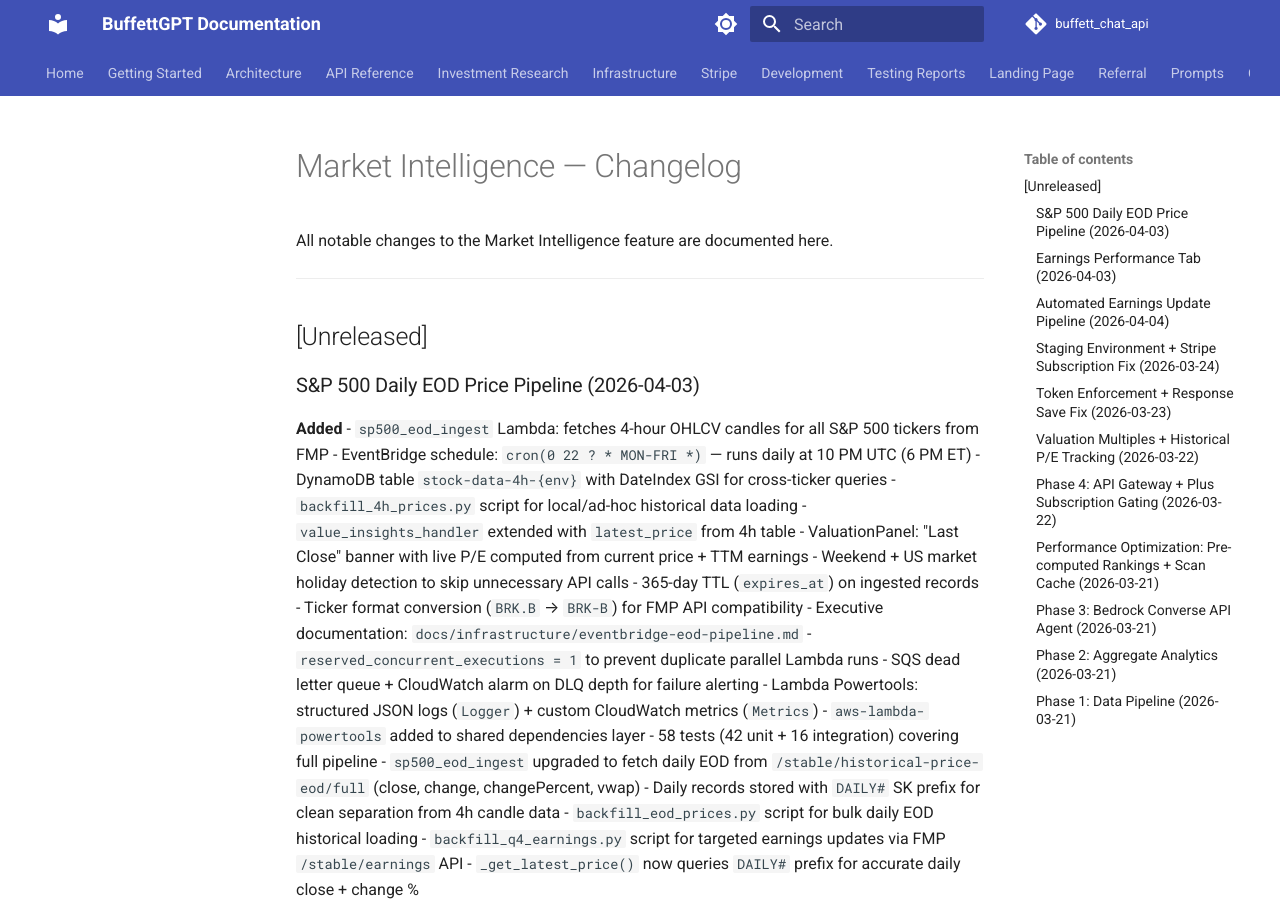
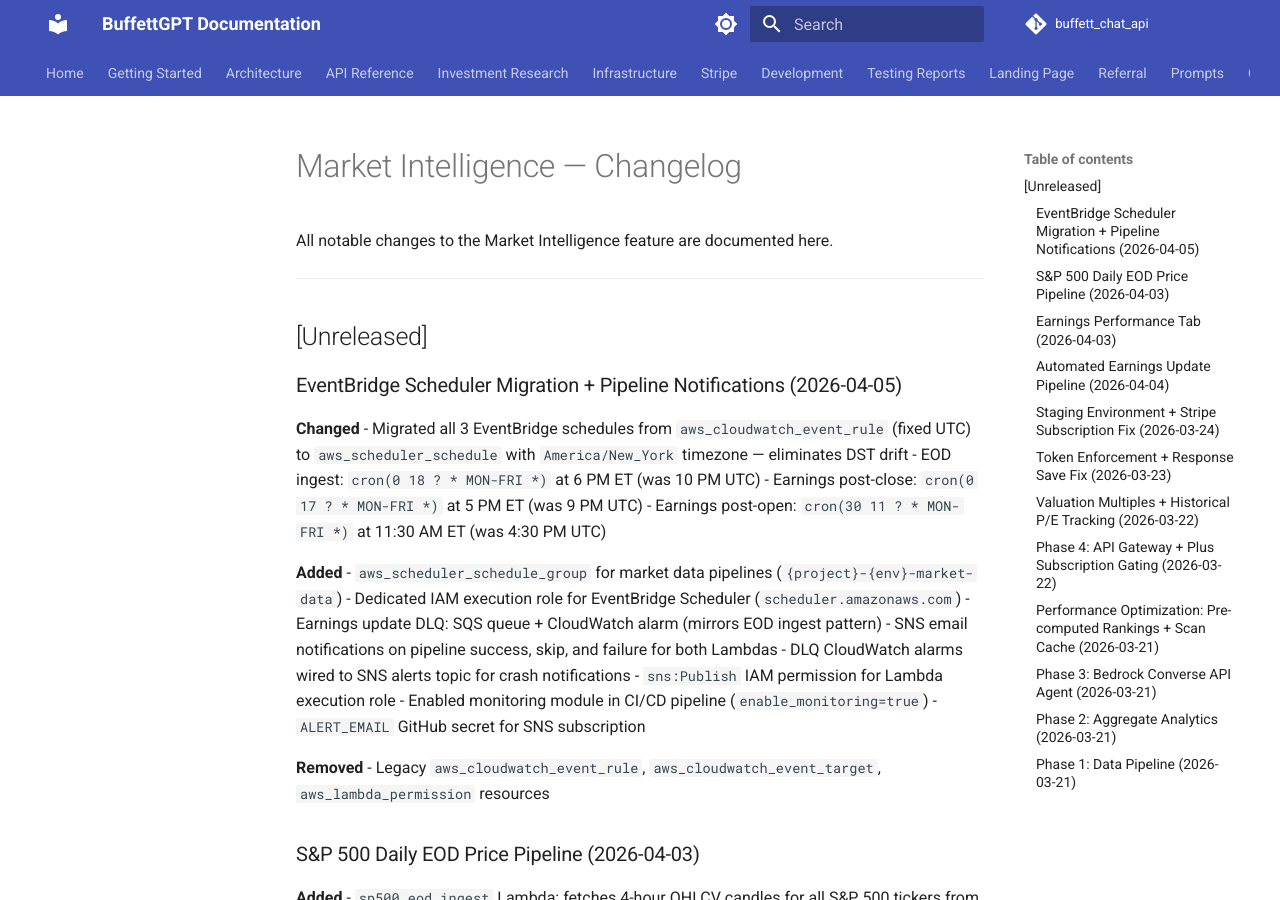
Before and after one commit to mamba4eva824/buffettGPT, an MkDocs documentation site: the page built from docs/market-intelligence/CHANGELOG.md, in a window 1280 px wide and 900 px high. Built offline with MkDocs 1.6.1 and Material for MkDocs 9.7.7, drawn with Linux system fonts in a browser that asks for light colours; comment, search, counter and statistics services are not loaded.

Commit message:
docs: update changelog with EventBridge Scheduler migration and pipeline notifications
Co-Authored-By: Claude Opus 4.6 (1M context) <noreply@anthropic.com>

```diff
--- a/docs/market-intelligence/CHANGELOG.md
+++ b/docs/market-intelligence/CHANGELOG.md
@@ -5,6 +5,27 @@ All notable changes to the Market Intelligence feature are documented here.
 ---
 
 ## [Unreleased]
+
+### EventBridge Scheduler Migration + Pipeline Notifications (2026-04-05)
+
+**Changed**
+- Migrated all 3 EventBridge schedules from `aws_cloudwatch_event_rule` (fixed UTC) to `aws_scheduler_schedule` with `America/New_York` timezone — eliminates DST drift
+- EOD ingest: `cron(0 18 ? * MON-FRI *)` at 6 PM ET (was 10 PM UTC)
+- Earnings post-close: `cron(0 17 ? * MON-FRI *)` at 5 PM ET (was 9 PM UTC)
+- Earnings post-open: `cron(30 11 ? * MON-FRI *)` at 11:30 AM ET (was 4:30 PM UTC)
+
+**Added**
+- `aws_scheduler_schedule_group` for market data pipelines (`{project}-{env}-market-data`)
+- Dedicated IAM execution role for EventBridge Scheduler (`scheduler.amazonaws.com`)
+- Earnings update DLQ: SQS queue + CloudWatch alarm (mirrors EOD ingest pattern)
+- SNS email notifications on pipeline success, skip, and failure for both Lambdas
+- DLQ CloudWatch alarms wired to SNS alerts topic for crash notifications
+- `sns:Publish` IAM permission for Lambda execution role
+- Enabled monitoring module in CI/CD pipeline (`enable_monitoring=true`)
+- `ALERT_EMAIL` GitHub secret for SNS subscription
+
+**Removed**
+- Legacy `aws_cloudwatch_event_rule`, `aws_cloudwatch_event_target`, `aws_lambda_permission` resources
 
 ### S&P 500 Daily EOD Price Pipeline (2026-04-03)
 
```
